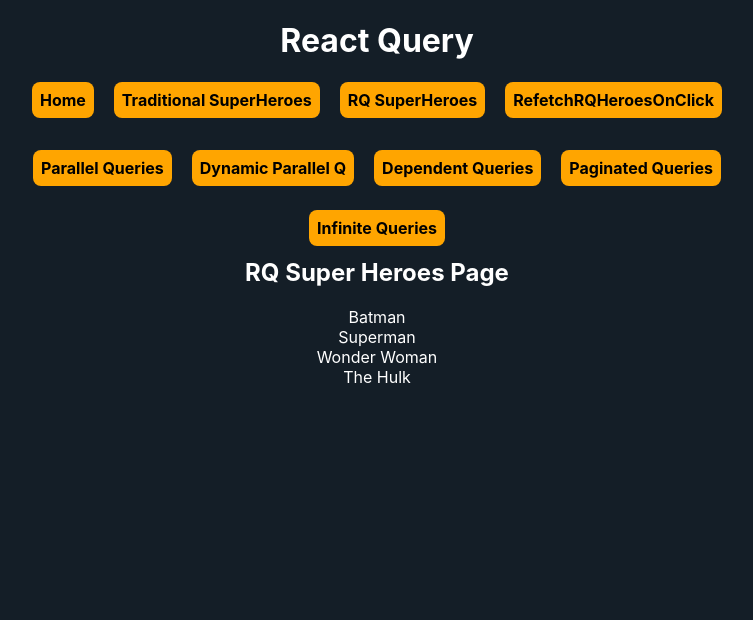
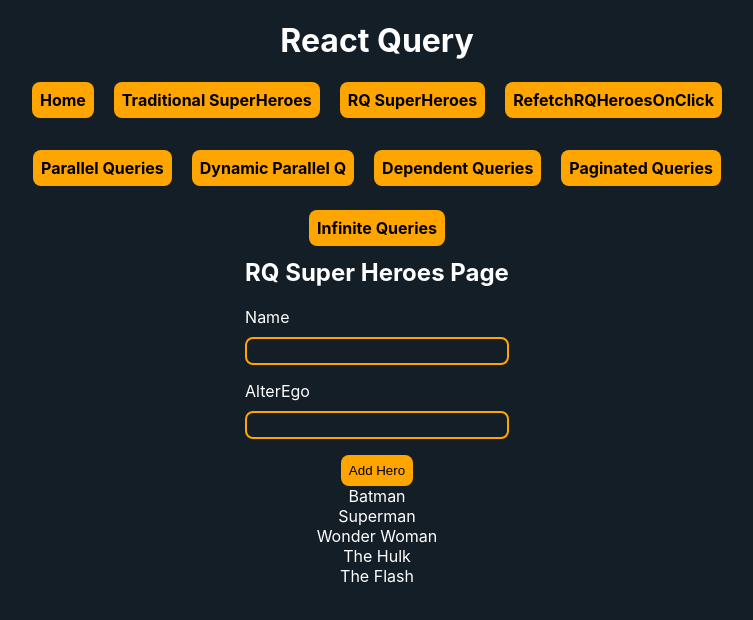
Before and after one commit to LemmyMwaura/Tanstack-RQuery, a React (Vite) app: page /rq-super-heroes in a window 1280 px wide. Shown: the top 620 px of the page, without its empty margins (263-1016 px from the left). Built offline with nearby package versions, Linux system fonts and the light colour scheme; data requests are answered from the project's data file.

Commit message:
feat: use mutations to post data

```diff
--- a/db.json
+++ b/db.json
@@ -1,83 +1,92 @@
 {
-  "superheroes":[
+  "superheroes": [
     {
-      "id":1,
+      "id": 1,
       "name": "Batman",
       "alterEgo": "Bruce Wayne"
     },
     {
-      "id":2,
+      "id": 2,
       "name": "Superman",
       "alterEgo": "Clark Kent"
     },
     {
-      "id":3,
+      "id": 3,
       "name": "Wonder Woman",
       "alterEgo": "Princess Diana"
     },
     {
-      "id":4,
+      "id": 4,
       "name": "The Hulk",
       "alterEgo": "Bruce Banner"
+    },
+    {
+      "name": "The Flash",
+      "alterEgo": "Barry Allen",
+      "id": 5
     }
   ],
   "friends": [
     {
-      "id":1,
-      "name":"Chandler Bing"
+      "id": 1,
+      "name": "Chandler Bing"
     },
     {
-      "id":2,
-      "name":"Joey Tribbiani"
+      "id": 2,
+      "name": "Joey Tribbiani"
     },
     {
-      "id":3,
-      "name":"Rachel Green"
+      "id": 3,
+      "name": "Rachel Green"
     }
   ],
-  "users":[
+  "users": [
     {
       "id": "lemminton@gmail.com",
-      "channelId":"codeWithLemmy"
+      "channelId": "codeWithLemmy"
     }
   ],
-  "channels":[
+  "channels": [
     {
-      "id":"codeWithLemmy",
-      "courses":["react","vue","angular"]
+      "id": "codeWithLemmy",
+      "courses": [
+        "react",
+        "vue",
+        "angular"
+      ]
     }
   ],
-  "colors":[
+  "colors": [
     {
-      "id":1,
+      "id": 1,
       "label": "red"
     },
     {
-      "id":2,
+      "id": 2,
       "label": "blue"
     },
     {
-      "id":3,
+      "id": 3,
       "label": "green"
     },
     {
-      "id":4,
+      "id": 4,
       "label": "yellow"
     },
     {
-      "id":5,
+      "id": 5,
       "label": "black"
     },
     {
-      "id":6,
+      "id": 6,
       "label": "white"
     },
     {
-      "id":7,
+      "id": 7,
       "label": "orange"
     },
     {
-      "id":8,
+      "id": 8,
       "label": "teal"
     }
   ]
--- a/src/App.css
+++ b/src/App.css
@@ -38,3 +38,33 @@
   background-color: orange;
   border-radius: 0.5rem;
 }
+
+.btn{
+  background-color: orange;
+  padding: 0.5rem;
+  outline: none;
+  border: none;
+  border-radius: 0.5rem;
+}
+
+.btn:active{
+  transform: scale(0.95);
+}
+
+.form-group{
+  display: flex;
+  flex-direction: column;
+  gap: 10px;
+  text-align: left;
+  margin-bottom: 1rem;
+}
+
+.form-group input{
+  outline: none;
+  background: none;
+  color: white;
+  border-radius: 0.5rem;
+  height: 1.5rem;
+  padding: 0 0.4rem;
+  border: 2px solid orange;
+}
--- a/src/components/RQSuperHeroesPage.jsx
+++ b/src/components/RQSuperHeroesPage.jsx
@@ -1,14 +1,15 @@
-import { useSuperHeroesData } from "../hooks/useSuperHeroesData"
+import { useAddSuperHeroesData, useSuperHeroesData } from "../hooks/useSuperHeroesData"
 import { useState } from "react"
 import { useNavigate } from "react-router-dom"
 
 export default function RQSuperHeroespage() {
+  const [name, setName] = useState("")
+  const [alterEgo, setAlterEgo] = useState("")
   const [interval, setInterval] = useState(3000)
   const navigate = useNavigate()
 
   const onSuccess = ({ data }) => {
     console.log("Perform side effect after data fetching")
-
     if (data?.length >= 4) {
       setInterval(0)
     }
@@ -17,6 +18,14 @@
   const onError = (error) => {
     console.log("Perform side effect after encoutering error", error)
     setInterval(0)
+  }
+
+  const { mutate } = useAddSuperHeroesData()
+
+  const handleAddHero = () => {
+    if (name == '' || alterEgo == '') return
+    const herodetails = { name, alterEgo }
+    mutate(herodetails)
   }
 
   const { isLoading, isError, error, data } = useSuperHeroesData(
@@ -30,6 +39,28 @@
   return (
     <div>
       <h2 className="title">RQ Super Heroes Page</h2>
+
+      <div>
+        <div className="form-group">
+          <label htmlFor="name">Name</label>
+          <input
+            type="text"
+            id="name"
+            value={name}
+            onChange={(e) => setName(e.target.value)}
+          />
+        </div>
+        <div className="form-group">
+          <label htmlFor="alter-ego">AlterEgo</label>
+          <input
+            type="text"
+            id="alter-ego"
+            value={alterEgo}
+            onChange={(e) => setAlterEgo(e.target.value)}
+          />
+        </div>
+        <button className="btn" onClick={handleAddHero}>Add Hero</button>
+      </div>
 
       {isError && <div>{error.message}</div>}
 
--- a/src/hooks/useSuperHeroesData.js
+++ b/src/hooks/useSuperHeroesData.js
@@ -1,8 +1,12 @@
 import axios from "axios"
-import { useQuery } from "react-query"
+import { useQuery, useMutation } from "react-query"
 
 const fetchUserData = () => {
   return axios.get("http://localhost:4000/superheroes")
+}
+
+const addSuperHero = (herodetails) => {
+  return axios.post("http://localhost:4000/superheroes", herodetails)
 }
 
 export const useSuperHeroesData = (onSuccess, onError, interval, window, enabled) => {
@@ -23,3 +27,7 @@
     // },
   })
 }
+
+export const useAddSuperHeroesData = () => {
+  return useMutation(addSuperHero)
+}
```
